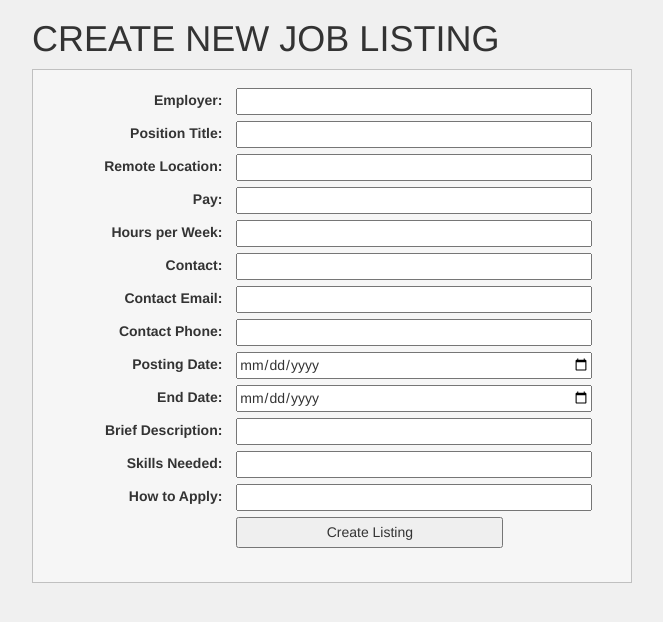
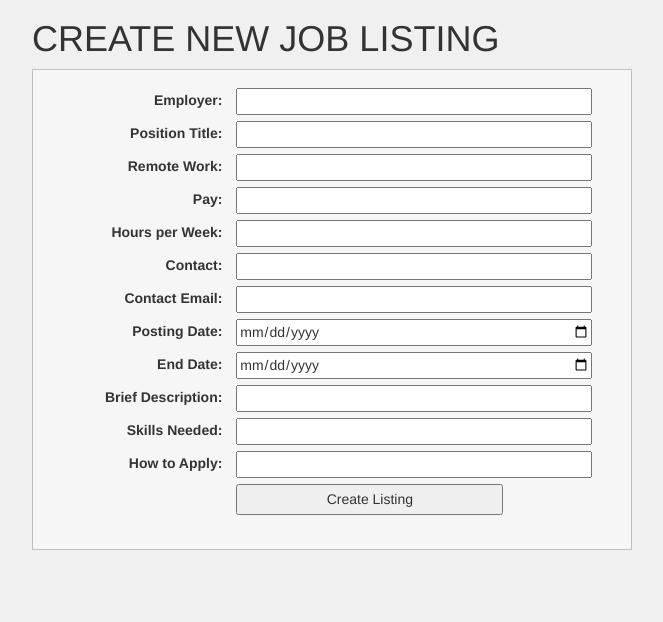
Before and after one commit to si664-f13-job-board/job-board, a PHP site: page /create_listing.php in a window 1280 px wide. Shown: the part 51-673 px from the top of the page, without its empty margins (308-971 px from the left). Run offline with PHP 8.4, Linux system fonts and the light colour scheme; the visitor is signed in with stand-in values (Sample User, id 1); some libraries are stand-ins or nearby versions.

Commit message:
Update create_listing.php
More changes to make it match the table

```diff
--- a/create_listing.php
+++ b/create_listing.php
@@ -18,12 +18,11 @@
 			<div class="col1">
 				<label for="employer">Employer:</label><br />
 				<label for="position">Position Title:</label><br />
-				<label for="remote">Remote Location:</label><br />
+				<label for="remote">Remote Work:</label><br />
 				<label for="pay">Pay:</label><br />
 				<label for="hours">Hours per Week:</label><br />
 				<label for="contact">Contact:</label><br />
 				<label for="email">Contact Email:</label><br />
-				<label for="num">Contact Phone:</label><br />
 				<label for="postdate">Posting Date: </label><br />
 				<label for="enddate">End Date:</label><br />
 				<label for="desc">Brief Description:</label><br />
@@ -38,7 +37,6 @@
 				<input type="number" name="hours" required><br />
 				<input type="text" name="contact" required><br />
 				<input type="email" name="email" required><br />
-				<input type="number" name="num" required><br />
 				<input type="date" name="postdate" required><br />
 				<input type="date" name="enddate" required><br />
 				<input type="text" name="desc" required><br />
```
